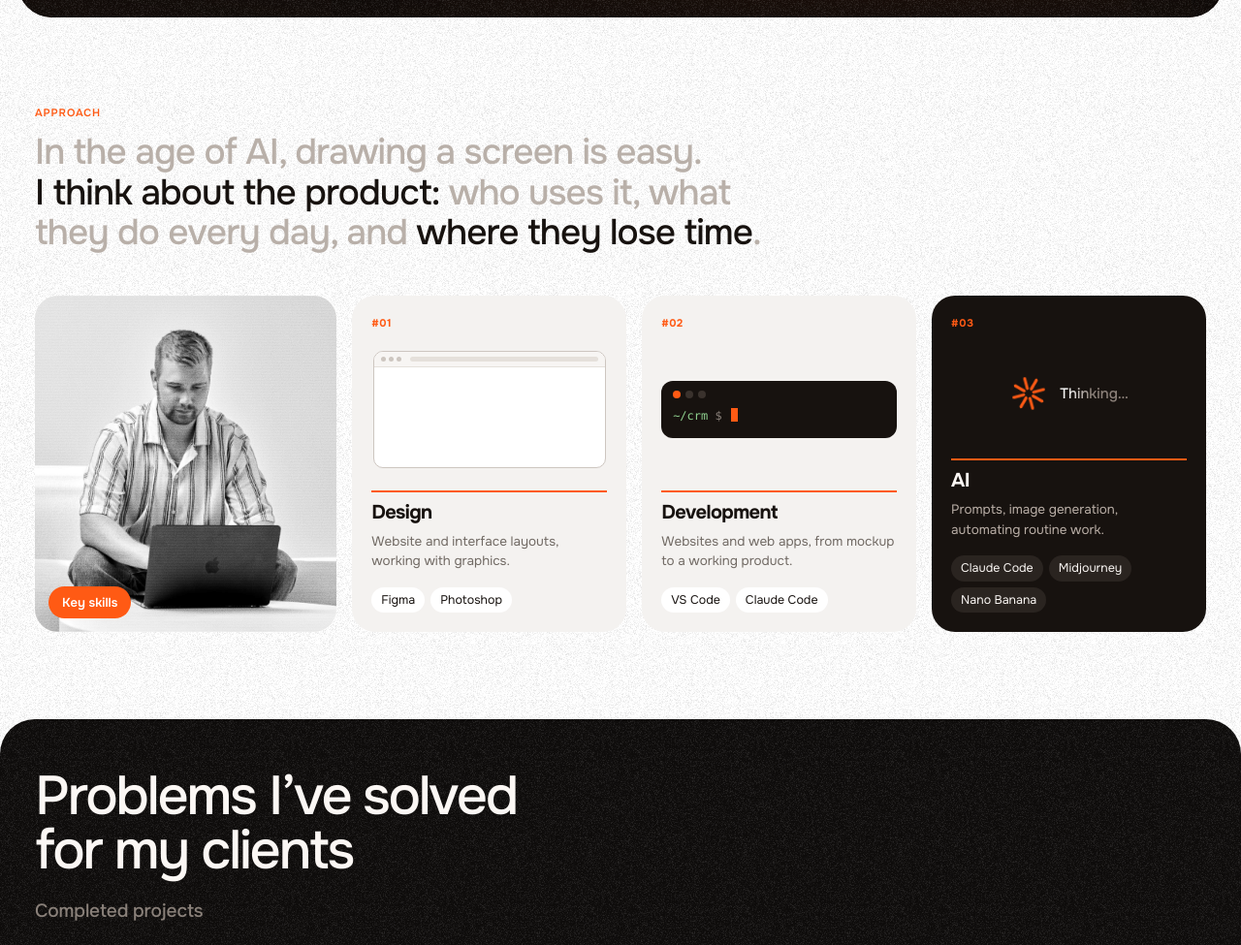
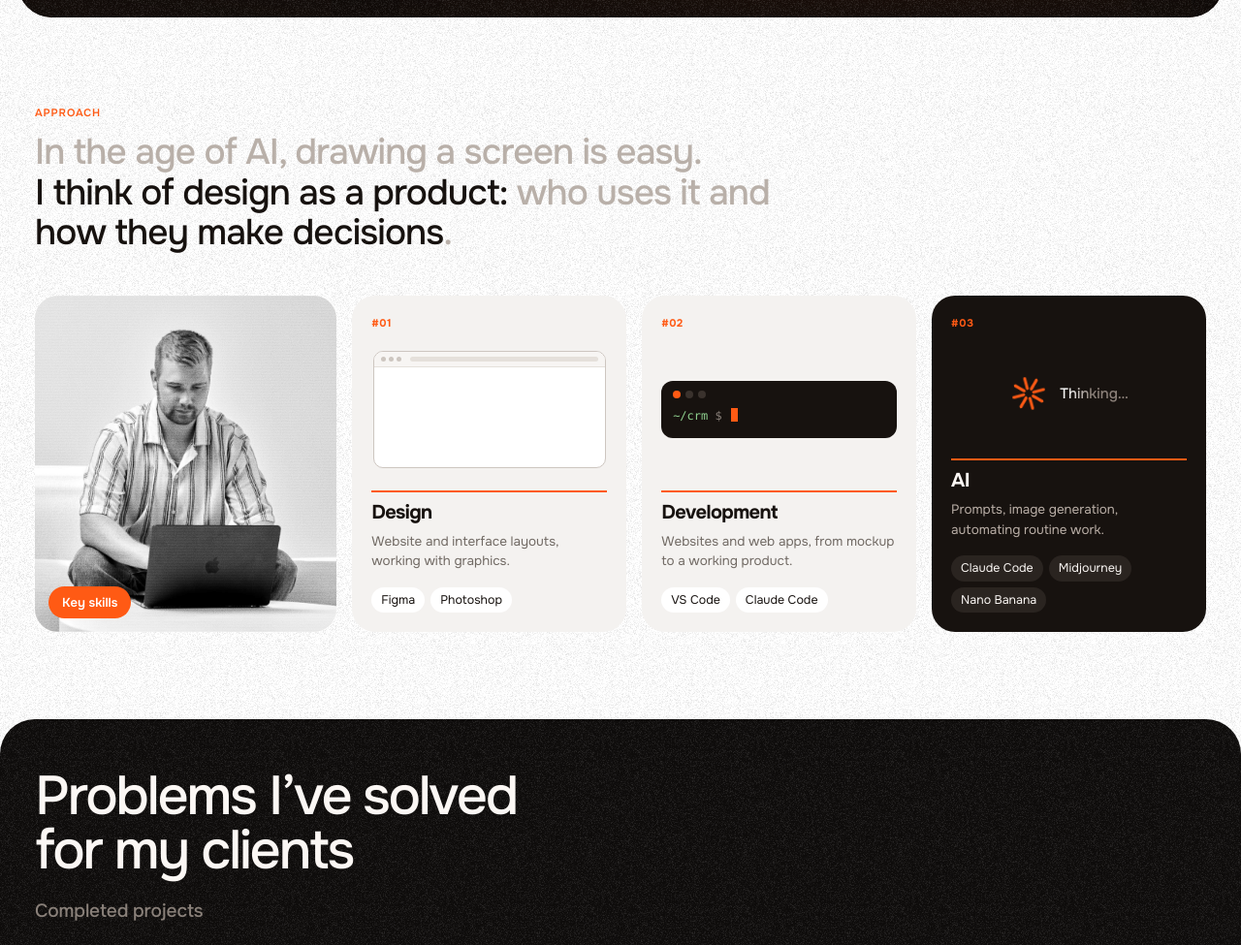
Before and after one commit to Ialexrdai/portfolio2, a plain HTML site: page index-en.html in a window 1280 px wide. Shown: the part 780-1755 px from the top of the page at 97% size. Drawn offline with Linux system fonts and the light colour scheme.

Commit message:
Approach statement: design as a product (RU/EN)
Co-Authored-By: Claude Opus 5.5 <noreply@anthropic.com>
Claude-Session: https://claude.ai/code/session_01DTk4vs11bQ9Spbn9k8PwNz

```diff
--- a/index-en.html
+++ b/index-en.html
@@ -665,7 +665,7 @@ body,.tasks{background-image:url(img/noise.png);background-size:160px}
 
 <section class="sec wrap" id="skills" aria-labelledby="sk-h">
   <span class="eyebrow">Approach</span>
-  <h2 class="statement" id="sk-h">In the age of AI, drawing a screen is easy. <b>I think about the product:</b> who uses it, what they do every day, and <b>where they lose time</b>.</h2>
+  <h2 class="statement" id="sk-h">In the age of AI, drawing a screen is easy. <b>I think of design as a product:</b> who uses it and <b>how they make decisions</b>.</h2>
   <div class="skills">
     <figure class="sk-ph"><img src="img/work-bw.jpg" alt="Alexey at work"><figcaption>Key skills</figcaption></figure>
     <article class="sk"><span class="n">#01</span><div class="viz" aria-hidden="true"><div class="wf" data-step="99">
```
Also changed, not shown: index.html (+1 -1 lines).
